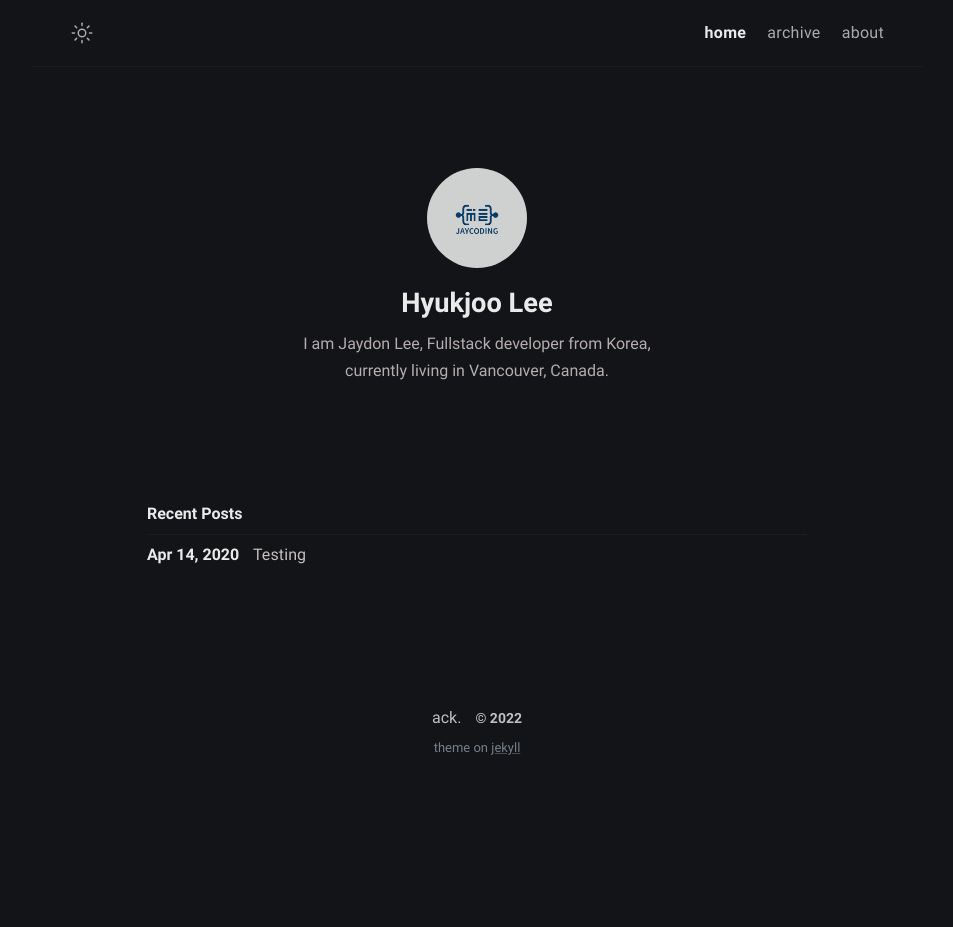
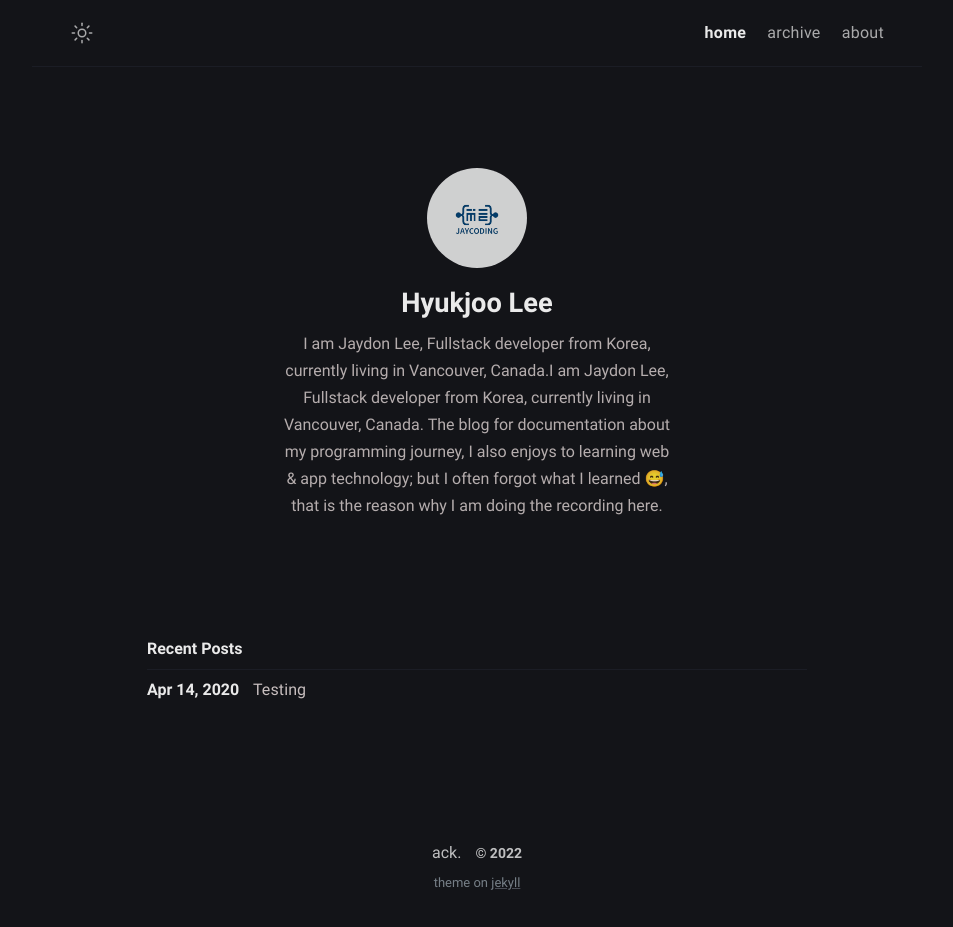
Before and after one commit to Hyukjoo-Lee/Hyukjoo-Lee.github.io, a Jekyll site: the page built from index.md, in a window 1280 px wide. Shown: the whole page, without its empty margins (163-1116 px from the left). Built offline with Jekyll 4.4.1, drawn with Linux system fonts in a browser that asks for light colours; before the commit the page ends 900 px from its top, so only the background shows below that.

Commit message:
final final pages edited

```diff
--- a/_config.yml
+++ b/_config.yml
@@ -12,7 +12,7 @@ mode: dark # default theme "dark" | "light"
 author:
   name: Hyukjoo Lee # author name
   bio: >- # tell to the world
-     I am Jaydon Lee, Fullstack developer from Korea, currently living in Vancouver, Canada.
+     I am Jaydon Lee, Fullstack developer from Korea, currently living in Vancouver, Canada.I am Jaydon Lee, Fullstack developer from Korea, currently living in Vancouver, Canada. The blog for documentation about my programming journey, I also enjoys to learning web & app technology; but I often forgot what I learned 😅, that is the reason why I am doing the recording here.
   username: Hyukjoo-Lee # general username
   github: Hyukjoo-Lee # github username
   twitter: twitter_username # twitter username
```
